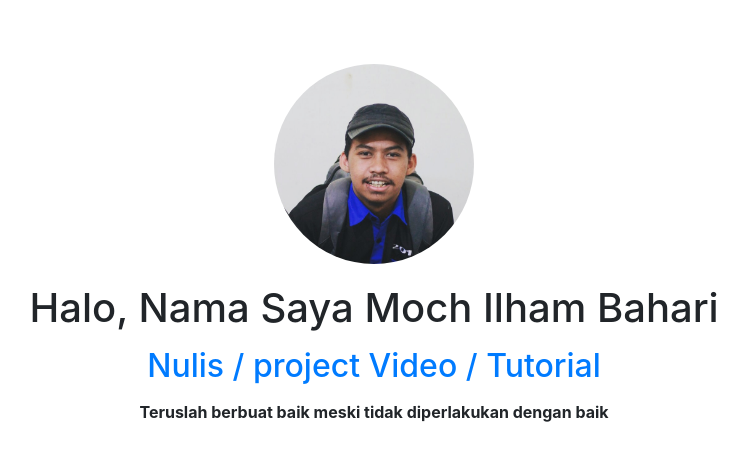
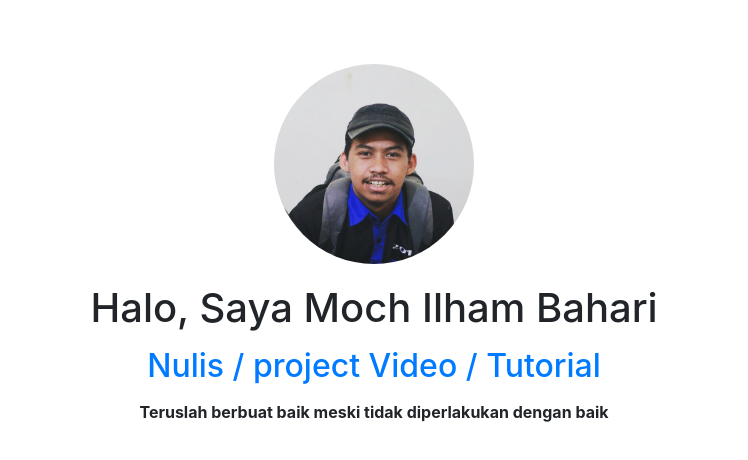
Before and after one commit to ilhambahari/ilhambahari.github.io, a plain HTML site: page index.html in a window 1280 px wide. Shown: the whole page, without its empty margins (266-1014 px from the left). Drawn offline with Linux system fonts and the light colour scheme.

Commit message:
Update index.html

```diff
--- a/index.html
+++ b/index.html
@@ -9,7 +9,7 @@
 	<div class="container text-center">
 		<header>
 			<img src="img/3.jpg" class="rounded-circle">
-			<h1>Halo, Nama Saya Moch Ilham Bahari</h1>
+			<h1>Halo, Saya Moch Ilham Bahari</h1>
 		</header>
 
 		<section class="konten">
```
